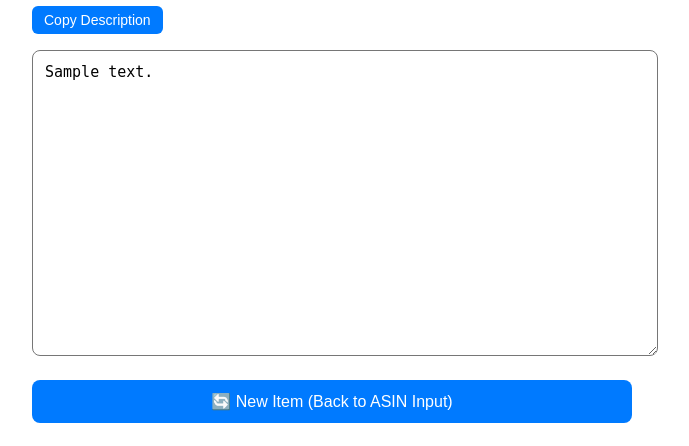
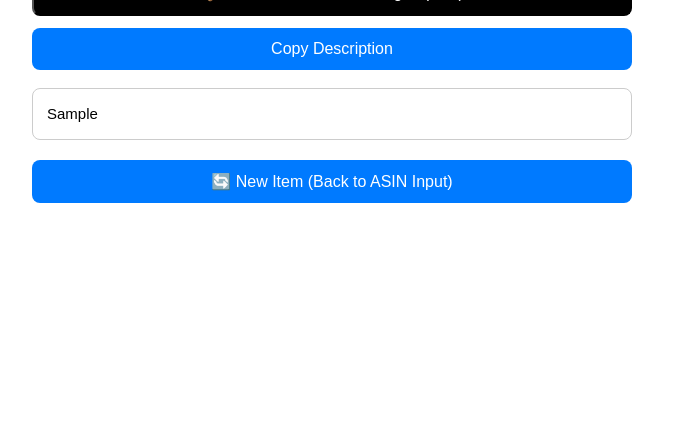
Before and after one commit to kacpermielewczyk96-source/amazon_to_ebay, a Flask app: template templates/result.html in a window 1280 px wide. Shown: the part 449-895 px from the top of the page, without its empty margins (308-997 px from the left). After the commit the page ends 652 px from the top, so only its background shows below. Run offline with Flask 3, Linux system fonts and the light colour scheme; the template is opened without the code that fills it: most values are stand-ins (such as "Sample title", 1, 10 or a date in 2020).

Commit message:
UI: full-width copy buttons + full title under title80

```diff
--- a/templates/result.html
+++ b/templates/result.html
@@ -8,23 +8,26 @@
 
         h2 { margin-bottom: 4px; }
 
+        /* pełny tytuł pod skróconym */
         .full-title {
             font-size: 14px;
-            color: #555;
-            margin-bottom: 12px;
+            color: #666;
+            margin-top: 6px;
+            margin-bottom: 14px;
         }
 
+        /* ✅ przyciski pełna szerokość */
         button.copy-btn {
             background: #007aff;
             color: white;
             border: none;
-            border-radius: 6px;
-            padding: 6px 12px;
-            font-size: 14px;
-            margin-top: 10px;
+            border-radius: 8px;
+            padding: 12px;
+            font-size: 16px;
+            width: 100%;
+            margin-top: 12px;
         }
 
-        /* ✅ Przywrócona siatka zdjęć */
         .images-grid {
             display: grid;
             grid-template-columns: repeat(2, 1fr);
@@ -34,7 +37,6 @@
 
         .img-wrap {
             position: relative;
-            border-radius: 8px;
         }
 
         .img-wrap img {
@@ -43,7 +45,6 @@
             object-fit: cover;
         }
 
-        /* ✅ Checkbox w rogu */
         .img-wrap input {
             position: absolute;
             top: 6px;
@@ -51,14 +52,13 @@
             transform: scale(1.4);
         }
 
-        textarea {
-            width: 100%;
-            height: 280px;
+        #desc-box {
+            border: 1px solid #ccc;
             border-radius: 8px;
-            padding: 12px;
+            padding: 14px;
+            margin-top: 18px;
+            line-height: 1.45;
             font-size: 15px;
-            margin-top: 16px;
-            white-space: pre-wrap; /* ✅ zachowuje odstępy */
         }
 
         .download-button {
@@ -71,17 +71,21 @@
             font-size: 16px;
             width: 100%;
         }
-
     </style>
 </head>
 <body>
 <div class="container">
 
+    <!-- ✅ Skrócony tytuł -->
     <h2>{{ title80 }}</h2>
+
+    <!-- ✅ Pełny tytuł pod spodem -->
     <div class="full-title">{{ full_title }}</div>
 
+    <!-- ✅ Kopiowanie tytułu -->
     <button class="copy-btn" onclick="copyText('{{ title80 }}')">Copy Title</button>
 
+    <!-- ✅ Grid zdjęć + zip -->
     <form action="/download-zip" method="post">
         <div class="images-grid">
         {% for img in images %}
@@ -97,11 +101,13 @@
         </button>
     </form>
 
-    <button class="copy-btn" onclick="copyText(document.getElementById('desc').value)">
+    <!-- ✅ Kopiowanie opisu -->
+    <button class="copy-btn" onclick="copyText(document.getElementById('desc-box').innerText)">
         Copy Description
     </button>
 
-    <textarea id="desc">{{ listing_text }}</textarea>
+    <!-- ✅ Opis HTML -->
+    <div id="desc-box">{{ listing_html | safe }}</div>
 
     <!-- 🔄 Powrót -->
     <form action="/" method="get">
```
